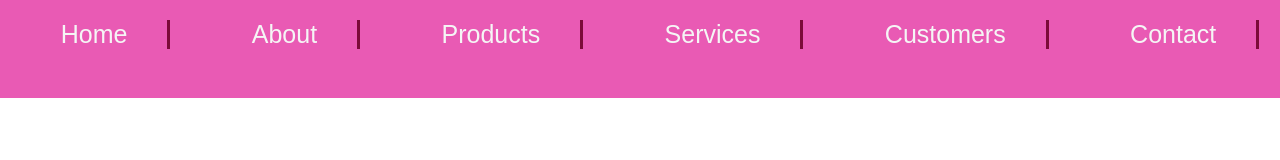
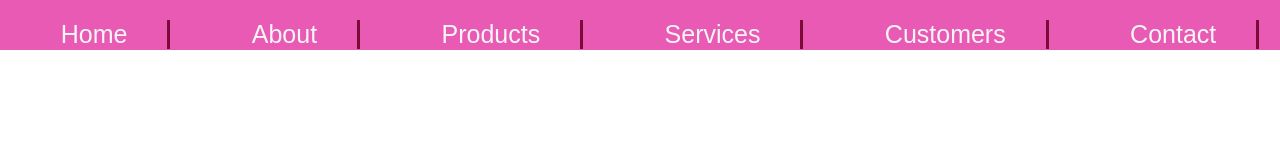
Before and after one commit to cstapiarubio/menu-laboratoria, a plain HTML site: page index.html in a window 1280 px wide. Shown: the top 160 px of the page. Drawn offline with Linux system fonts and the light colour scheme.

Commit message:
trabajo final

```diff
--- a/assets/css/main.css
+++ b/assets/css/main.css
@@ -9,7 +9,7 @@
 nav{
 	background-color: #E95AB4;
 	width: 100%;
-	height: 58px;
+	height: 10px;
 	padding: 20px;
 }
 
```
